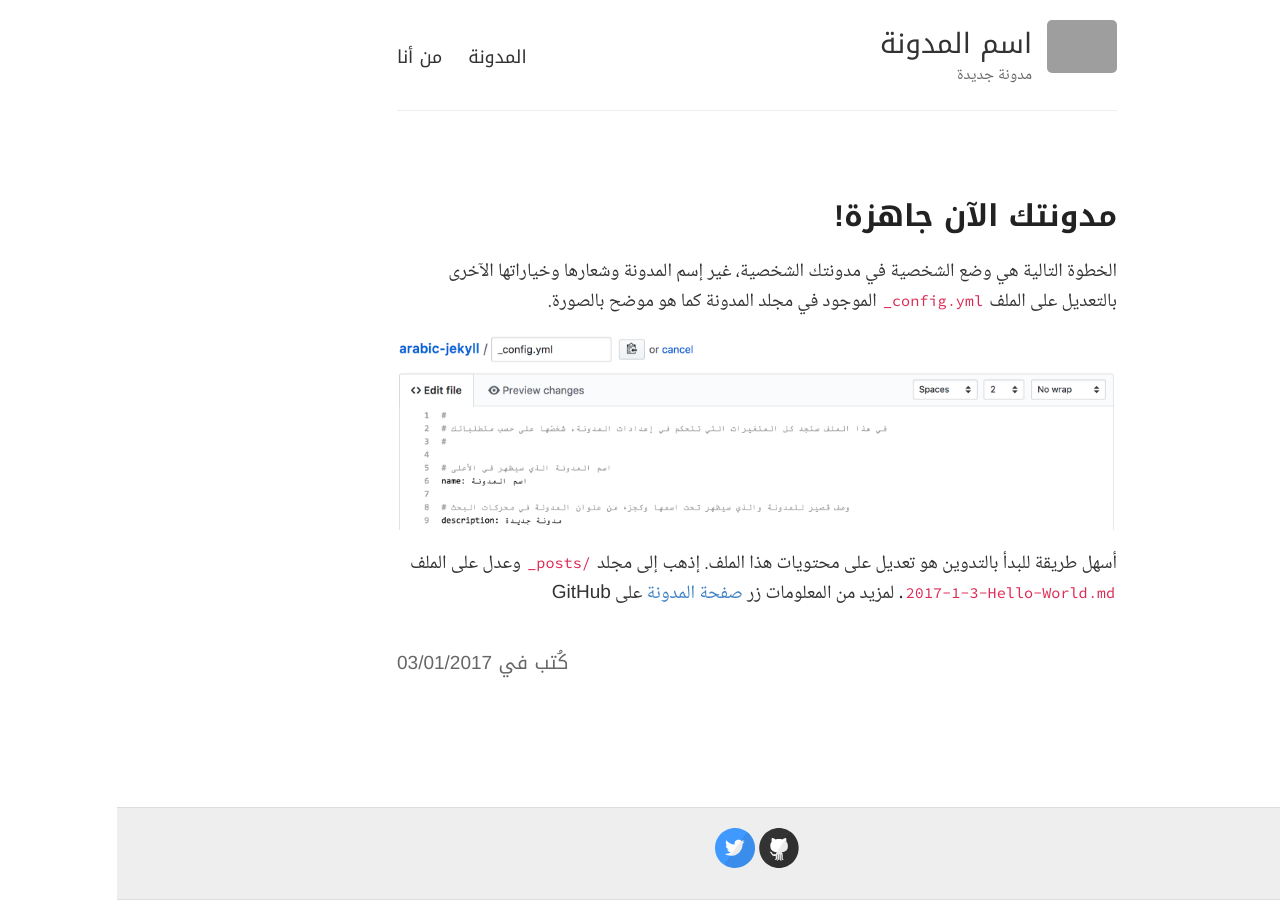
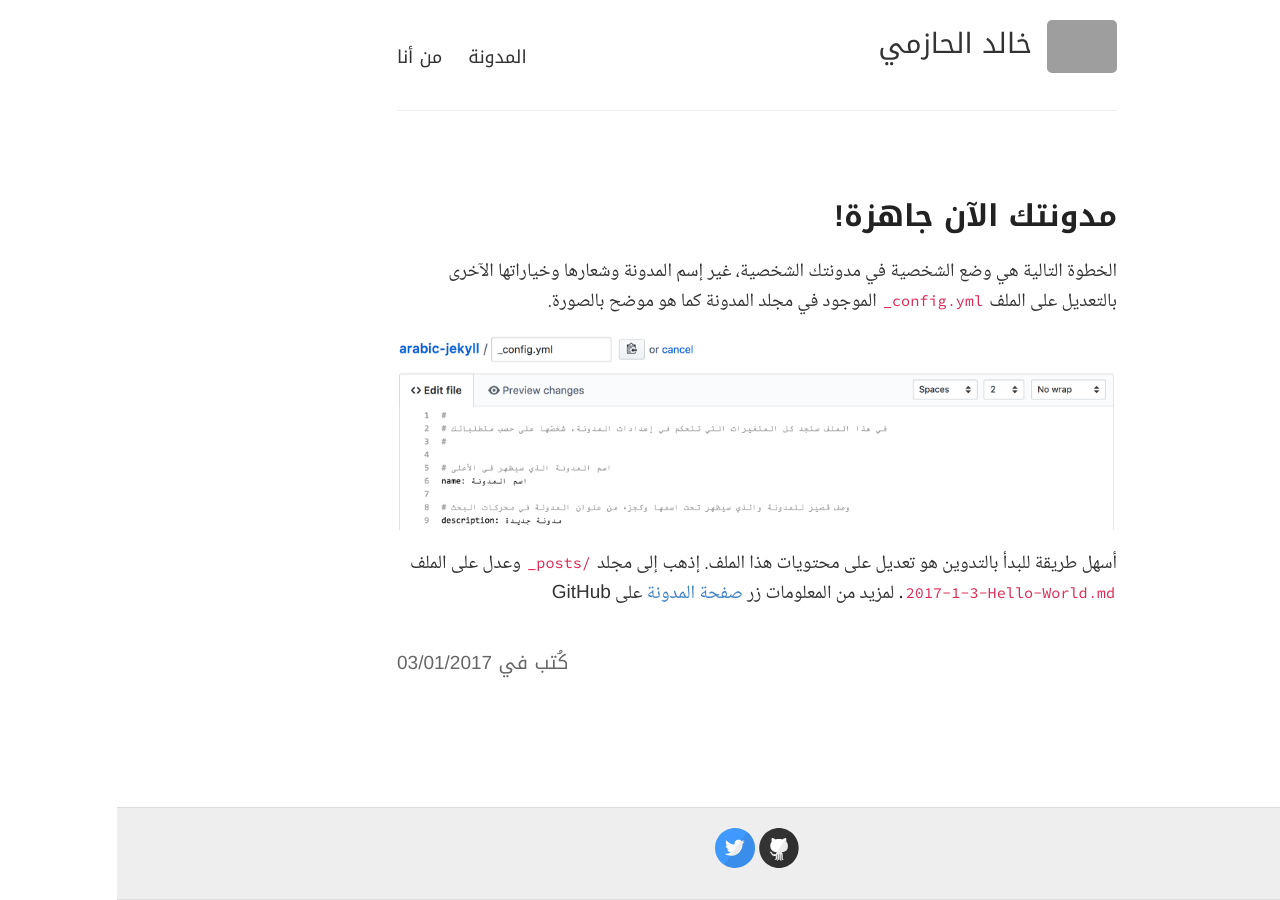
Before and after one commit to khalidlabs/arabic, a Jekyll site: the page built from _posts/2017-1-3-Hello-World.md, in a window 1280 px wide. Built offline with Jekyll 4.4.1, drawn with Linux system fonts in a browser that asks for light colours; grey boxes are pictures that could not be loaded.

Commit message:
Update _config.yml

```diff
--- a/_config.yml
+++ b/_config.yml
@@ -3,10 +3,10 @@
 #
 
 # اسم المدونة الذي سيظهر في الأعلى
-name: اسم المدونة
+name: خالد الحازمي
 
 # وصف قصير للمدونة والذي سيظهر تحت اسمها وكجزء من عنوان المدونة في محركات البحث
-description: مدونة جديدة
+description:
 
 # رابط صورة المدونة
 # لإستخدام صورة هويتك في GitHub ضع https://github.com/<اسم_المستخدم>.png في المتغير، مثلا لهويتي الشخصية أستخدم:
```
